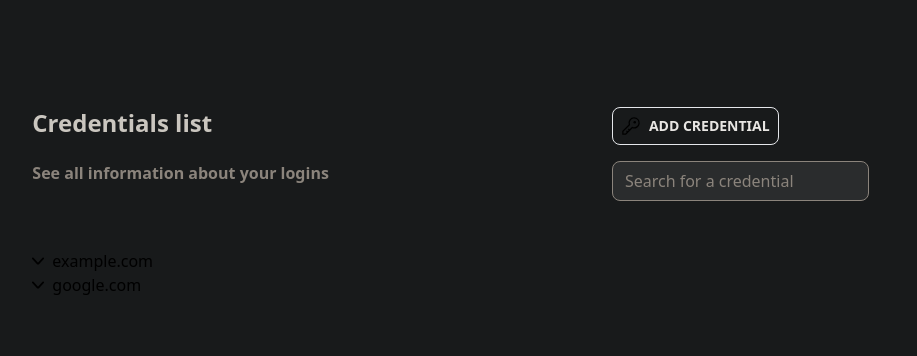
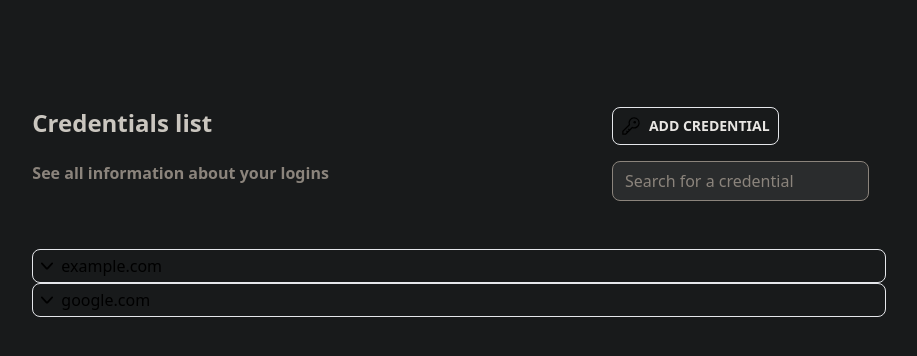
Before and after one commit to gomezbc/mypass-gui, an Astro site: page /dashboard in a window 1280 px wide. Shown: the whole page, without its empty margins (181-1098 px from the left). Built offline with nearby package versions, Linux system fonts and the light colour scheme; Astro itself is replaced by a stand-in of ours.

Commit message:
Fix import case sensitivity in CredentialEntry and ArrowDown components

```diff
--- a/src/components/CredentialEntry.astro
+++ b/src/components/CredentialEntry.astro
@@ -1,5 +1,5 @@
 ---
-import ArrowDown from "./icons/arrowDown.svelte";
+import ArrowDown from "./icons/ArrowDown.svelte";
 
 type Credential = {
   domain: string;
--- a/src/components/CredentialEntry.svelte
+++ b/src/components/CredentialEntry.svelte
@@ -1,6 +1,6 @@
 <script lang="ts">
   import { slide } from "svelte/transition";
-  import ArrowDown from "@/components/icons/arrowDown.svelte";
+  import ArrowDown from "@/components/icons/ArrowDown.svelte";
 
   export let domain: string;
   export let email: string;
@@ -15,7 +15,7 @@
 </script>
 
 <li>
-  <button class="flex items-center" on:click={toggleDropdown}>
+  <button class="w-full flex items-center border rounded-lg px-2 py-1" on:click={toggleDropdown}>
     <ArrowDown className="size-3" />
     <span class="ml-2">{domain}</span>
   </button>
--- a/src/pages/dashboard.astro
+++ b/src/pages/dashboard.astro
@@ -1,6 +1,6 @@
 ---
 import Layout from "@/layouts/Layout.astro";
-import AddCredential from "@/components/icons/addCredential.astro";
+import AddCredential from "@/components/icons/AddCredential.astro";
 import CredentialsList from "@/components/CredentialsList.astro";
 ---
 
```
Also changed, not shown: src/components/DomainEntry.svelte (added), src/components/icons/AddCredential.astro (renamed from src/components/icons/addCredential.astro), src/components/icons/ArrowDown.svelte (renamed from src/components/icons/arrowDown.svelte).
